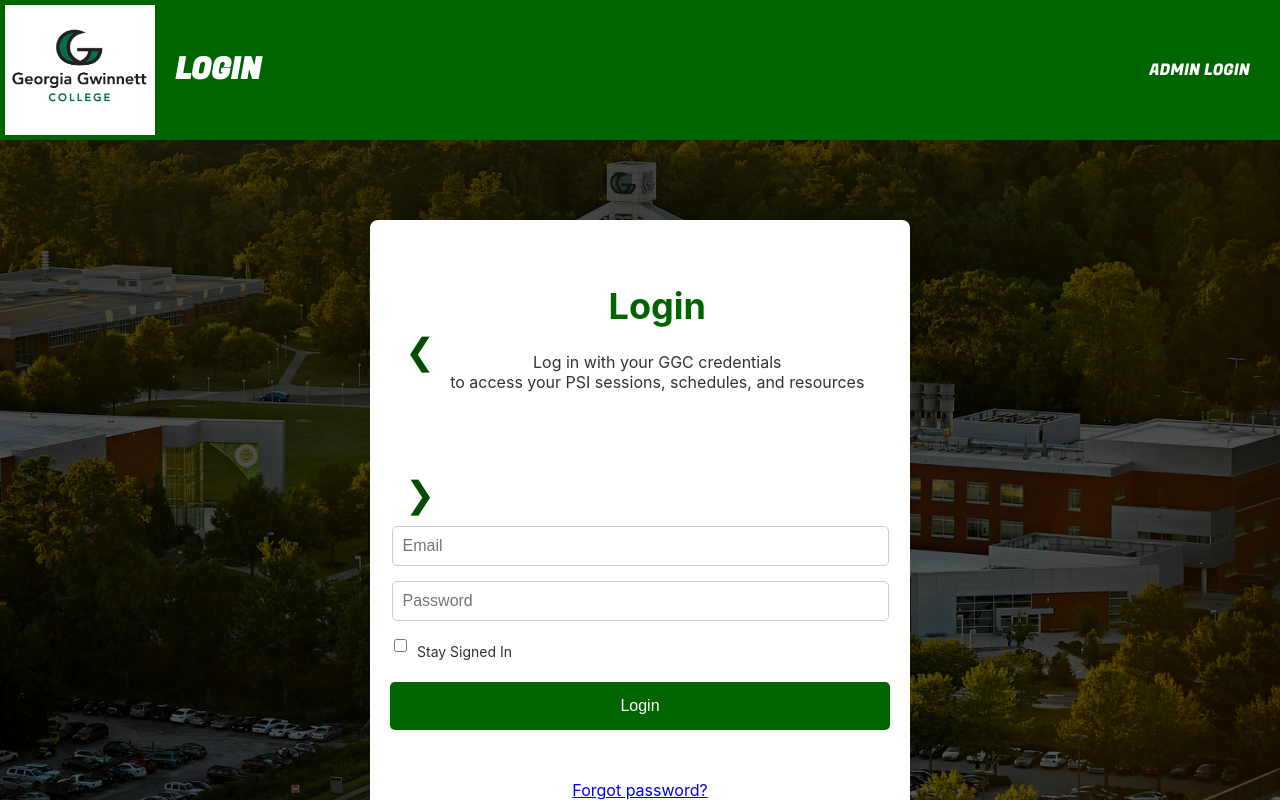
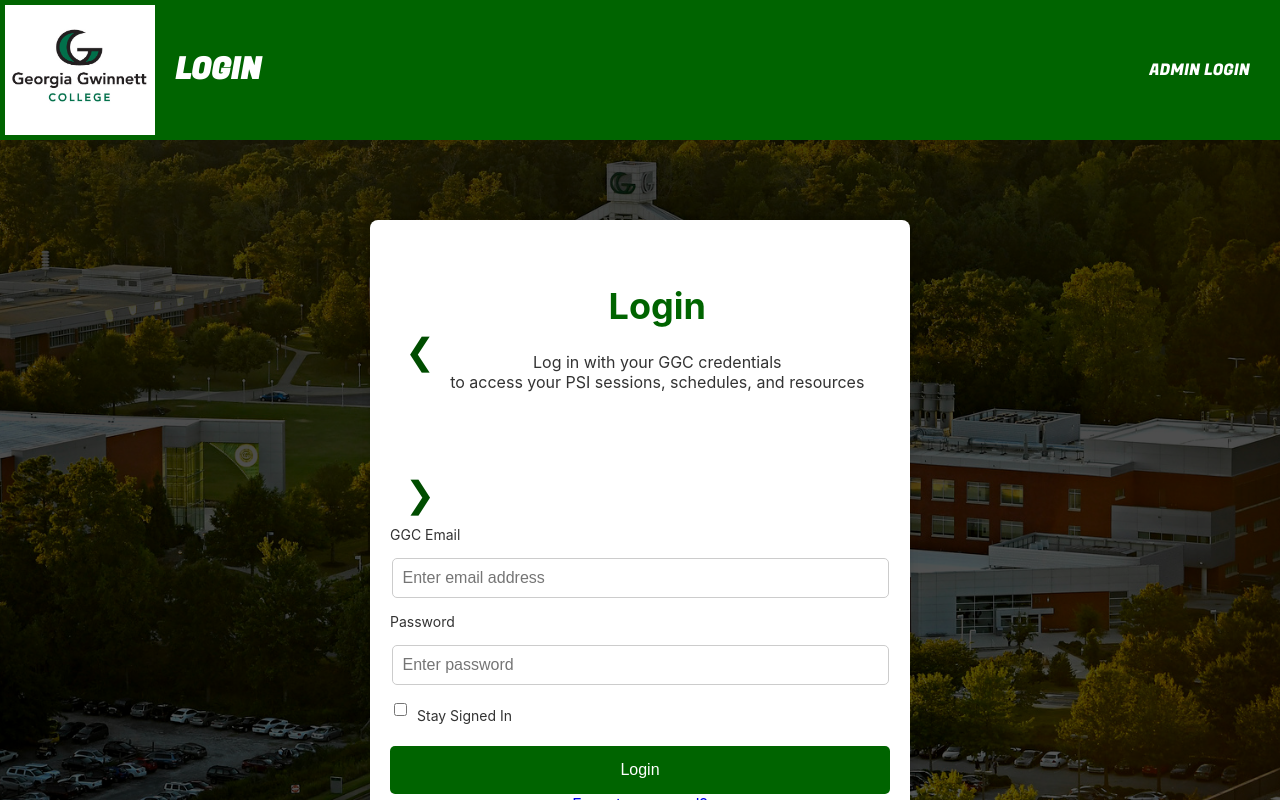
Before and after one commit to InValidFire/PSI-Coordinator, a React (Create React App) app: page / in a window 1280 px wide. Shown: the top 800 px of the page. Built offline with nearby package versions, Linux system fonts and the light colour scheme.

Commit message:
Small changes to fix the pages

```diff
--- a/src/DatabaseCollections/AccountCreation.js
+++ b/src/DatabaseCollections/AccountCreation.js
@@ -10,12 +10,12 @@ export const signup = async (
     lastName,
     email,
     role,
-    password,
+    pass,
     classPSI
 ) => {
     const resp = await firebase
         .auth()
-        .createUserWithEmailAndPassword(email, password);
+        .createUserWithEmailAndPassword(email, pass);
     await resp.user.updateProfile({ displayName: `${firstName} ${lastName}` });
     const name = [firstName, lastName];
     const userid = resp.user.uid;
--- a/src/Pages/JS/CreateAccount.js
+++ b/src/Pages/JS/CreateAccount.js
@@ -63,10 +63,10 @@ function CreateAccount() {
 
         setErrorMessage("");
         setSubmitButtonDisabled(true);
-        signup(values.firstName, values.lastName, values.email, values.pass, values.role, values.classPSI);
+        signup(values.firstName, values.lastName, values.email, values.pass, values.role, values.classPSI).then(r => "");
 
         if (values.role === "student") {
-            navigate("/sessionSignUp");
+            navigate("/session/signup");
         } else if (values.role === "psi") {
             navigate("/login");
         }
--- a/src/Pages/JS/LoginPage.js
+++ b/src/Pages/JS/LoginPage.js
@@ -1,12 +1,28 @@
-import React, { Fragment } from "react";
-import { Container, Button, Card } from "react-bootstrap";
+import React, {Fragment, useState} from "react";
+import {Container, Button, Card, Form} from "react-bootstrap";
 import '../CSS/LoginPage.css';  // Regular import for global styles
 import PageFooter from "../../HeaderAndFooter/PageFooter.js";
 import styles from "../CSS/MainStyles.module.css";
-import {Link} from "react-router-dom";
+import {Link, useNavigate} from "react-router-dom";
 import AppHeader from "../../HeaderAndFooter/PageHeader.js";
+import { login } from "../../DatabaseCollections/AccountCreation.js";
+import Input from "../JS COMPONENTS/Input.js";
 
 const LoginPage = () => {
+    const [values, setValues] = useState({
+        email: "",
+        pass: "",
+    });
+
+    const [errorMessage, setErrorMessage] = useState("");
+    const [submitButtonDisabled, setSubmitButtonDisabled] = useState(false);
+    const navigate = useNavigate();
+
+    const handleLogin= () => {
+        login(values.email, values.pass);
+    }
+
+
     return (
         <>
             <div
@@ -40,17 +56,40 @@ const LoginPage = () => {
                                         </div>
                                         <span className="bracket-icon">❯</span>
                                     </div>
-                                    <form>
-                                        <input type="email" placeholder="Email" className="form-input"/>
-                                        <input type="password" placeholder="Password" className="form-input"/>
+                                    <Form>
+                                        <Input
+                                            type="email"
+                                            label="GGC Email"
+                                            placeholder="Enter email address"
+                                            onChange={(event) =>
+                                                setValues((prev) => ({ ...prev, email: event.target.value }))
+                                            }
+                                        />
+                                        <Input
+                                            type="password"
+                                            label="Password"
+                                            placeholder="Enter password"
+                                            onChange={(event) =>
+                                                setValues((prev) => ({ ...prev, pass: event.target.value }))
+                                            }
+                                        />
                                         <label className="checkbox-label">
                                             <input type="checkbox"/>
                                             Stay Signed In
                                         </label>
-                                        <Button type="submit" className="submit-button">Login</Button>
+                                        {/*<Button type="submit" className="submit-button">Login</Button>*/}
+                                        <Button
+                                            onClick={handleLogin}
+                                            disabled={submitButtonDisabled}
+                                            style={{ margin: "auto" }}
+                                            className={"submit-button"}
+                                        >
+                                            Login
+                                        </Button>
                                         <Link to="/forgot-password" className="forgot-password-link">
                                             Forgot password?
-                                        </Link>                                    </form>
+                                        </Link>
+                                    </Form>
                                 </Card.Body>
                             </Card>
                         </Container>
```
Also changed, not shown: src/Pages/JS/App.js (+0 -24 lines).
